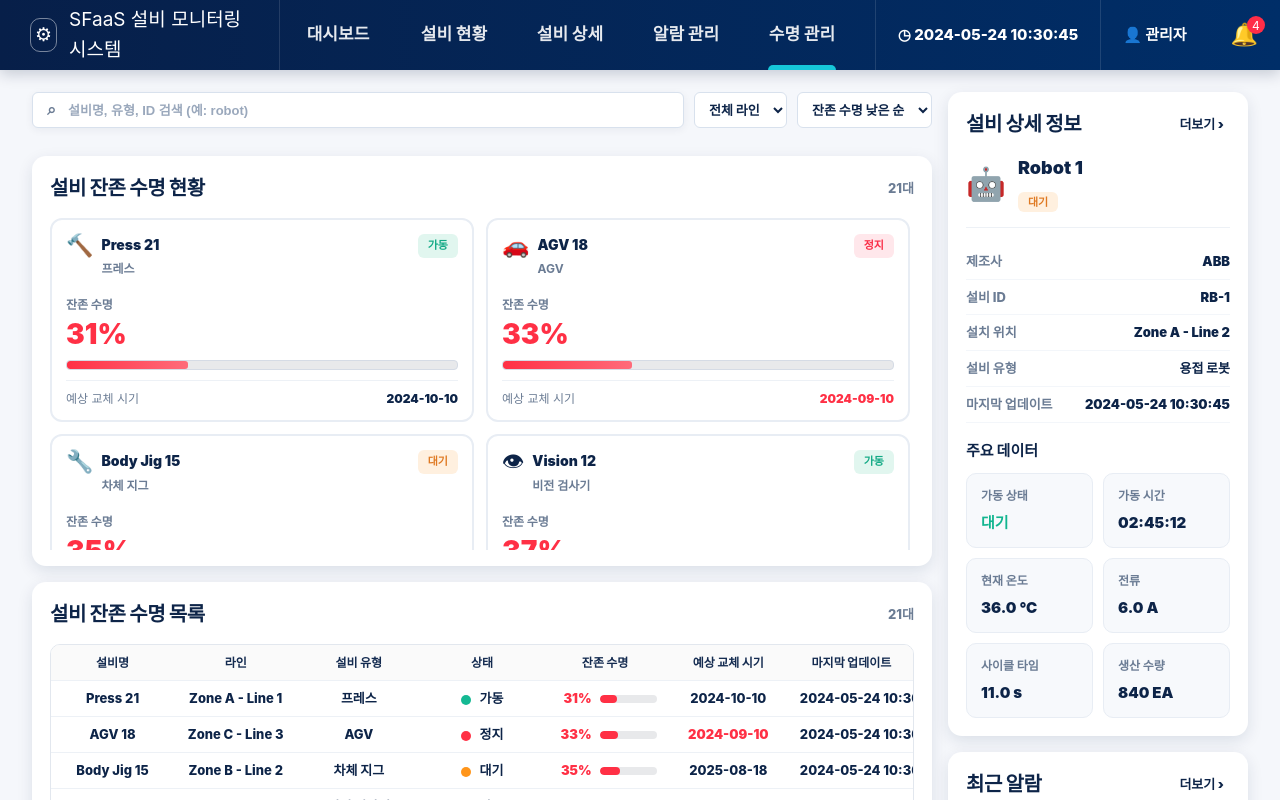
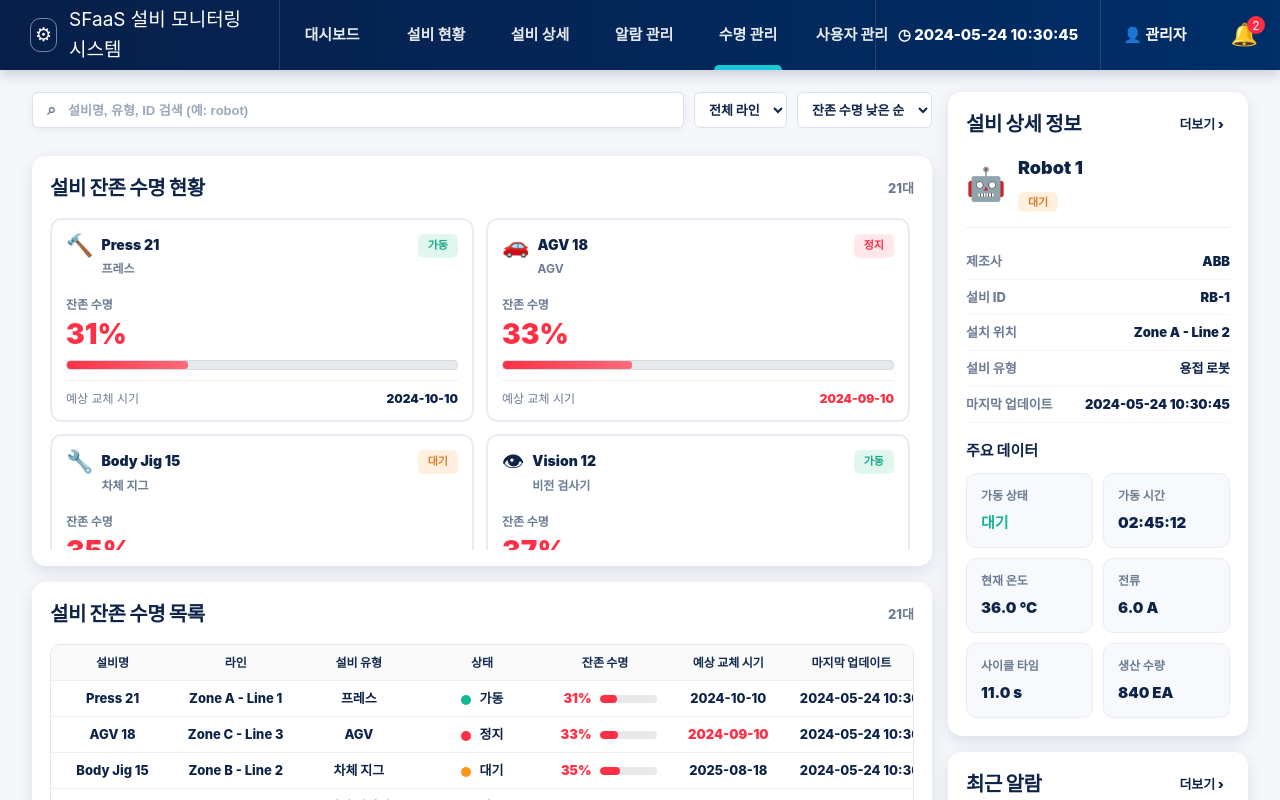
Before and after one commit to sleeping-6eauty/BS-SCADA, a Vue app in the folder frontend/: page /life in a window 1280 px wide. Shown: the top 800 px of the page. Built offline with nearby package versions, Linux system fonts and the light colour scheme.

Commit message:
fix: unify frontend topbar navigation

```diff
--- a/frontend/src/components/AppTopbar.vue
+++ b/frontend/src/components/AppTopbar.vue
@@ -11,7 +11,8 @@ const menuItems = [
   { label: '설비 현황' },
   { label: '설비 상세', to: '/equipment-detail' },
   { label: '알람 관리' },
-  { label: '수명 관리' },
+  { label: '수명 관리', to: '/life' },
+  { label: '사용자 관리', to: '/admin/permission' },
 ]
 </script>
 
@@ -49,16 +50,16 @@ const menuItems = [
 .topbar { height: 70px; display: flex; align-items: center; background: linear-gradient(90deg, #071f49, #002e68); color: #fff; box-shadow: 0 4px 14px rgba(4, 24, 56, .2); }
 .brand { width: 305px; height: 100%; display: flex; align-items: center; gap: 12px; padding: 0 30px; border-right: 1px solid rgba(255,255,255,.12); font-size: 19px; }
 .brand-icon { width: 34px; height: 34px; display: grid; place-items: center; border: 1px solid rgba(255,255,255,.45); border-radius: 10px; }
-.gnb { display: flex; height: 100%; }
-.gnb a { min-width: 138px; display: grid; place-items: center; font-size: 17px; font-weight: 800; color: rgba(255,255,255,.9); position: relative; }
-.gnb a.active::after { content: ''; position: absolute; left: 24px; right: 24px; bottom: 0; height: 5px; background: #16c7d8; border-radius: 8px 8px 0 0; }
-.top-actions { margin-left: auto; height: 100%; display: flex; align-items: center; }
+.gnb { flex: 1; min-width: 0; display: flex; height: 100%; }
+.gnb a { min-width: 118px; display: grid; place-items: center; font-size: 16px; font-weight: 800; color: rgba(255,255,255,.9); position: relative; white-space: nowrap; }
+.gnb a.active::after { content: ''; position: absolute; left: 18px; right: 18px; bottom: 0; height: 5px; background: #16c7d8; border-radius: 8px 8px 0 0; }
+.top-actions { flex-shrink: 0; margin-left: auto; height: 100%; display: flex; align-items: center; }
 .time, .admin, .bell { height: 100%; display: flex; align-items: center; gap: 10px; padding: 0 22px; font-weight: 800; border-left: 1px solid rgba(255,255,255,.12); }
 .bell { position: relative; border: 0; color: #fff; background: transparent; font-size: 22px; cursor: pointer; }
 .bell span { position: absolute; top: 16px; right: 15px; min-width: 18px; height: 18px; padding: 0 5px; border-radius: 999px; background: #ff2d47; color: #fff; font-size: 12px; }
 
 @media (max-width: 1280px) {
-  .gnb a { min-width: 116px; }
+  .gnb a { min-width: 104px; font-size: 15px; }
   .brand { width: 280px; }
 }
 </style>
--- a/frontend/src/life/EquipmentLife.vue
+++ b/frontend/src/life/EquipmentLife.vue
@@ -1,5 +1,6 @@
 <script setup>
 import { computed, ref, watch } from 'vue'
+import AppTopbar from '@/components/AppTopbar.vue'
 
 const searchQuery = ref('')
 const selectedLine = ref('전체 라인')
@@ -150,24 +151,7 @@ const isUrgentDate = (date) => date <= '2024-09-30'
 
 <template>
   <div class="life-page">
-    <header class="topbar">
-      <div class="brand">
-        <div class="brand-icon">⚙</div>
-        <strong>SFaaS 설비 모니터링 시스템</strong>
-      </div>
-      <nav class="gnb">
-        <a>대시보드</a>
-        <a>설비 현황</a>
-        <a>설비 상세</a>
-        <a>알람 관리</a>
-        <a class="active">수명 관리</a>
-      </nav>
-      <div class="top-actions">
-        <div class="time">◷ 2024-05-24 10:30:45</div>
-        <div class="admin">👤 관리자</div>
-        <button class="bell" type="button">🔔<span>4</span></button>
-      </div>
-    </header>
+    <AppTopbar active-menu="수명 관리" />
 
     <main class="content">
       <div class="main-layout">
@@ -396,103 +380,6 @@ const isUrgentDate = (date) => date <= '2024-09-30'
   min-width: 1180px;
   min-height: 100vh;
   background: #f5f7fb;
-}
-
-.topbar {
-  height: 70px;
-  display: flex;
-  align-items: center;
-  background: linear-gradient(90deg, #071f49, #002e68);
-  color: #fff;
-  box-shadow: 0 4px 14px rgba(4, 24, 56, 0.2);
-}
-
-.brand {
-  width: 305px;
-  height: 100%;
-  display: flex;
-  align-items: center;
-  gap: 12px;
-  padding: 0 30px;
-  border-right: 1px solid rgba(255, 255, 255, 0.12);
-  font-size: 19px;
-}
-
-.brand-icon {
-  width: 34px;
-  height: 34px;
-  display: grid;
-  place-items: center;
-  border: 1px solid rgba(255, 255, 255, 0.45);
-  border-radius: 10px;
-}
-
-.gnb {
-  display: flex;
-  height: 100%;
-}
-
-.gnb a {
-  min-width: 138px;
-  display: grid;
-  place-items: center;
-  font-size: 17px;
-  font-weight: 800;
-  color: rgba(255, 255, 255, 0.9);
-  position: relative;
-  cursor: pointer;
-}
-
-.gnb a.active::after {
-  content: '';
-  position: absolute;
-  left: 24px;
-  right: 24px;
-  bottom: 0;
-  height: 5px;
-  background: #16c7d8;
-  border-radius: 8px 8px 0 0;
-}
-
-.top-actions {
-  margin-left: auto;
-  height: 100%;
-  display: flex;
-  align-items: center;
-}
-
-.time,
-.admin,
-.bell {
-  height: 100%;
-  display: flex;
-  align-items: center;
-  gap: 10px;
-  padding: 0 22px;
-  font-weight: 800;
-  border-left: 1px solid rgba(255, 255, 255, 0.12);
-}
-
-.bell {
-  position: relative;
-  border: 0;
-  color: #fff;
-  background: transparent;
-  font-size: 22px;
-  cursor: pointer;
-}
-
-.bell span {
-  position: absolute;
-  top: 16px;
-  right: 15px;
-  min-width: 18px;
-  height: 18px;
-  padding: 0 5px;
-  border-radius: 999px;
-  background: #ff2d47;
-  color: #fff;
-  font-size: 12px;
 }
 
 .content {
@@ -1124,13 +1011,5 @@ h2 {
   .life-page {
     min-width: 1100px;
   }
-
-  .gnb a {
-    min-width: 116px;
-  }
-
-  .brand {
-    width: 280px;
-  }
 }
 </style>
--- a/frontend/src/views/admin/Permission.vue
+++ b/frontend/src/views/admin/Permission.vue
@@ -1,5 +1,6 @@
 <script setup>
 import { computed, ref } from 'vue'
+import AppTopbar from '@/components/AppTopbar.vue'
 
 const selectedUserId = ref('sminee')
 const checkedUserIds = ref(['sminee', 'jkim'])
@@ -110,25 +111,7 @@ const removeEquipTag = (equipId) => {
 
 <template>
   <div class="permission-page">
-    <header class="topbar">
-      <div class="brand">
-        <div class="brand-icon">⚙</div>
-        <strong>SFaaS 설비 모니터링 시스템</strong>
-      </div>
-      <nav class="gnb">
-        <a>대시보드</a>
-        <a>설비 현황</a>
-        <a>설비 상세</a>
-        <a>알람 관리</a>
-        <a>수명 관리</a>
-        <a class="active">사용자 관리</a>
-      </nav>
-      <div class="top-actions">
-        <div class="time">◷ 2024-05-24 10:30:45</div>
-        <div class="admin">👤 관리자</div>
-        <button class="bell" type="button">🔔<span>4</span></button>
-      </div>
-    </header>
+    <AppTopbar active-menu="사용자 관리" />
 
     <main class="content">
       <header class="page-head">
@@ -287,107 +270,6 @@ const removeEquipTag = (equipId) => {
   min-width: 1280px;
   min-height: 100vh;
   background: #f5f7fb;
-}
-
-.topbar {
-  height: 70px;
-  display: flex;
-  align-items: center;
-  background: linear-gradient(90deg, #071f49, #002e68);
-  color: #fff;
-  box-shadow: 0 4px 14px rgba(4, 24, 56, 0.2);
-}
-
-.brand {
-  width: 305px;
-  height: 100%;
-  display: flex;
-  align-items: center;
-  gap: 12px;
-  padding: 0 30px;
-  border-right: 1px solid rgba(255, 255, 255, 0.12);
-  font-size: 19px;
-}
-
-.brand-icon {
-  width: 34px;
-  height: 34px;
-  display: grid;
-  place-items: center;
-  border: 1px solid rgba(255, 255, 255, 0.45);
-  border-radius: 10px;
-}
-
-.gnb {
-  display: flex;
-  height: 100%;
-  flex: 1;
-  min-width: 0;
-}
-
-.gnb a {
-  min-width: 118px;
-  display: grid;
-  place-items: center;
-  font-size: 16px;
-  font-weight: 800;
-  color: rgba(255, 255, 255, 0.9);
-  position: relative;
-  cursor: pointer;
-  white-space: nowrap;
-}
-
-.gnb a.active::after {
-  content: '';
-  position: absolute;
-  left: 18px;
-  right: 18px;
-  bottom: 0;
-  height: 5px;
-  background: #16c7d8;
-  border-radius: 8px 8px 0 0;
-}
-
-.top-actions {
-  margin-left: auto;
-  height: 100%;
-  display: flex;
-  align-items: center;
-  flex-shrink: 0;
-}
-
-.time,
-.admin,
-.bell {
-  height: 100%;
-  display: flex;
-  align-items: center;
-  gap: 10px;
-  padding: 0 22px;
-  font-weight: 800;
-  border-left: 1px solid rgba(255, 255, 255, 0.12);
-}
-
-.bell {
-  position: relative;
-  border: 0;
-  color: #fff;
-  background: transparent;
-  font-size: 22px;
-  cursor: pointer;
-}
-
-.bell span {
-  position: absolute;
-  top: 16px;
-  right: 15px;
-  min-width: 18px;
-  height: 18px;
-  padding: 0 5px;
-  border-radius: 999px;
-  background: #ff2d47;
-  color: #fff;
-  font-size: 12px;
 }
 
 .content {
@@ -852,14 +734,5 @@ const removeEquipTag = (equipId) => {
   .permission-page {
     min-width: 1200px;
   }
-
-  .gnb a {
-    min-width: 104px;
-    font-size: 15px;
-  }
-
-  .brand {
-    width: 280px;
-  }
 }
 </style>
--- a/frontend/src/views/dashboard/Dashboard.vue
+++ b/frontend/src/views/dashboard/Dashboard.vue
@@ -66,25 +66,7 @@ const setPage = (page) => {
 
 <template>
   <div class="dashboard-page">
-    <header class="topbar">
-      <div class="brand">
-        <div class="brand-icon">⚙</div>
-        <strong>SFaaS 설비 모니터링 시스템</strong>
-      </div>
-      <nav class="gnb">
-        <a class="active">대시보드</a>
-        <a>설비 현황</a>
-        <a>설비 상세</a>
-        <a>알람 관리</a>
-        <a>수명 관리</a>
-        <a>사용자 관리</a>
-      </nav>
-      <div class="top-actions">
-        <div class="time">◷ 2024-05-24 10:30:45</div>
-        <div class="admin">👤 관리자</div>
-        <button class="bell" type="button">🔔<span>2</span></button>
-      </div>
-    </header>
+    <AppTopbar active-menu="대시보드" />
 
     <main class="content">
       <section class="summary-grid">
@@ -205,17 +187,6 @@ const setPage = (page) => {
 
 <style scoped>
 .dashboard-page { min-width: 1180px; min-height: 100vh; background: #f5f7fb; }
-.topbar { height: 70px; display: flex; align-items: center; background: linear-gradient(90deg, #071f49, #002e68); color: #fff; box-shadow: 0 4px 14px rgba(4, 24, 56, .2); }
-.brand { width: 305px; height: 100%; display: flex; align-items: center; gap: 12px; padding: 0 30px; border-right: 1px solid rgba(255,255,255,.12); font-size: 19px; }
-.brand-icon { width: 34px; height: 34px; display: grid; place-items: center; border: 1px solid rgba(255,255,255,.45); border-radius: 10px; }
-.gnb { display: flex; height: 100%; }
-.gnb { flex: 1; min-width: 0; }
-.gnb a { min-width: 118px; display: grid; place-items: center; font-size: 16px; font-weight: 800; color: rgba(255,255,255,.9); position: relative; white-space: nowrap; }
-.gnb a.active::after { content: ''; position: absolute; left: 18px; right: 18px; bottom: 0; height: 5px; background: #16c7d8; border-radius: 8px 8px 0 0; }
-.top-actions { margin-left: auto; height: 100%; display: flex; align-items: center; }
-.time, .admin, .bell { height: 100%; display: flex; align-items: center; gap: 10px; padding: 0 22px; font-weight: 800; border-left: 1px solid rgba(255,255,255,.12); }
-.bell { position: relative; border: 0; color: #fff; background: transparent; font-size: 22px; cursor: pointer; }
-.bell span { position: absolute; top: 16px; right: 15px; min-width: 18px; height: 18px; padding: 0 5px; border-radius: 999px; background: #ff2d47; color: #fff; font-size: 12px; }
 .content { padding: 22px 32px 30px; }
 .summary-grid { display: grid; grid-template-columns: repeat(4, 1fr); gap: 18px; margin-bottom: 16px; }
 .summary-card { height: 142px; display: flex; align-items: center; gap: 22px; padding: 26px 32px; background: #fff; border-radius: 14px; box-shadow: 0 5px 16px rgba(13, 36, 72, .12); }
@@ -250,5 +221,5 @@ h2 { margin: 0; font-size: 20px; font-weight: 950; letter-spacing: -.02em; }
 .more-btn { border: 0; background: transparent; color: #0d2448; font-weight: 950; cursor: pointer; }
 .life-table th, .life-table td { height: 42px; } .life-cell strong { min-width: 46px; background: transparent !important; font-weight: 950; }
 .life-table td.red, .life-table td.orange, .life-table td.yellow, .life-table td.green { background: transparent; font-weight: 950; }
-@media (max-width: 1280px) { .dashboard-page { min-width: 1200px; } .gnb a { min-width: 104px; font-size: 15px; } .brand { width: 280px; } }
+@media (max-width: 1280px) { .dashboard-page { min-width: 1200px; } }
 </style>
```
